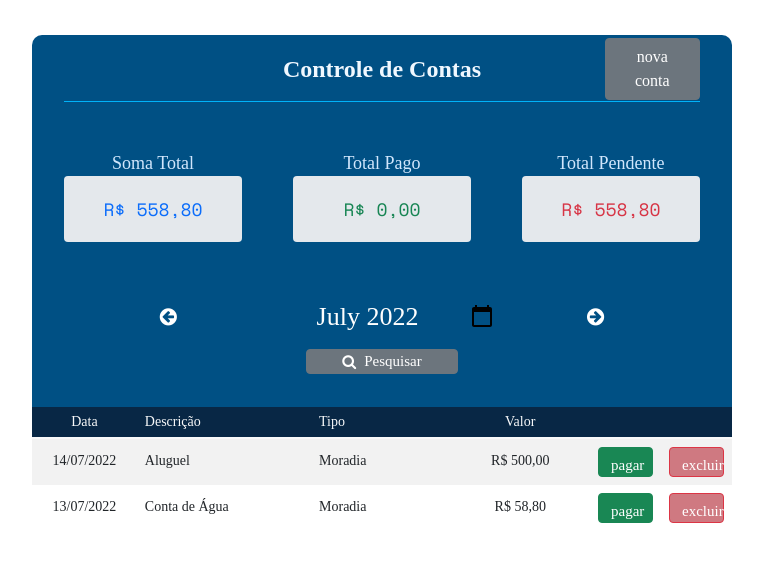
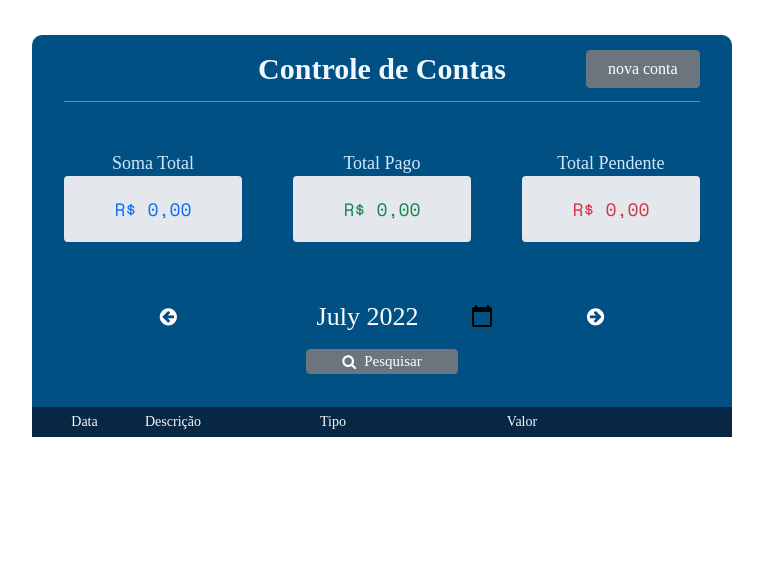
Before and after one commit to cirqueira99/Controle_de_Contas_Pessoais, a website with bundled scripts: page JavaScript/index.html in a window 1280 px wide. Shown: the whole page, without its empty margins (258-1021 px from the left). Built offline with nearby package versions, Linux system fonts and the light colour scheme; data requests are answered from the project's data file; files whose address does not match are found by name; a web font is replaced by a local one.

Commit message:
ajustando font em title

```diff
--- a/JavaScript/assets/css/style.css
+++ b/JavaScript/assets/css/style.css
@@ -59,12 +59,12 @@ body{
 }
 
 .corpo__title span  {
-  width: 15%;
+  width: 18%;
 }
 
 .title{
   color: aliceblue;
-  font-size: 1.5rem;
+  font-size: 30px;
   font-weight: bold;
   text-align: center;
   margin: 10px;
@@ -76,7 +76,7 @@ body{
   color: rgb(10, 10, 10);
   background-color: rgb(236, 152, 34);
   transition: 0.4s;
-  width: 15%;
+  width: 18%;
 }
 
 .btn-register:hover {
--- a/JavaScript/database/db.json
+++ b/JavaScript/database/db.json
@@ -1,28 +1,5 @@
 {
   "contas": [
-    {
-      "description": "Conta de Água",
-      "type_account": "Moradia",
-      "cost": 58.8,
-      "date_account": "13/07/2022",
-      "payment": false,
-      "id": 1
-    },
-    {
-      "description": "Aluguel",
-      "type_account": "Moradia",
-      "cost": 500,
-      "date_account": "14/07/2022",
-      "payment": false,
-      "id": 2
-    },
-    {
-      "description": "inglês",
-      "type_account": "Educação",
-      "cost": 200,
-      "date_account": "12/08/2022",
-      "payment": false,
-      "id": 3
-    }
+
   ]
 }
```
Also changed, not shown: TypeScript/dist/css/style.css, TypeScript/dist/database/db.json.
